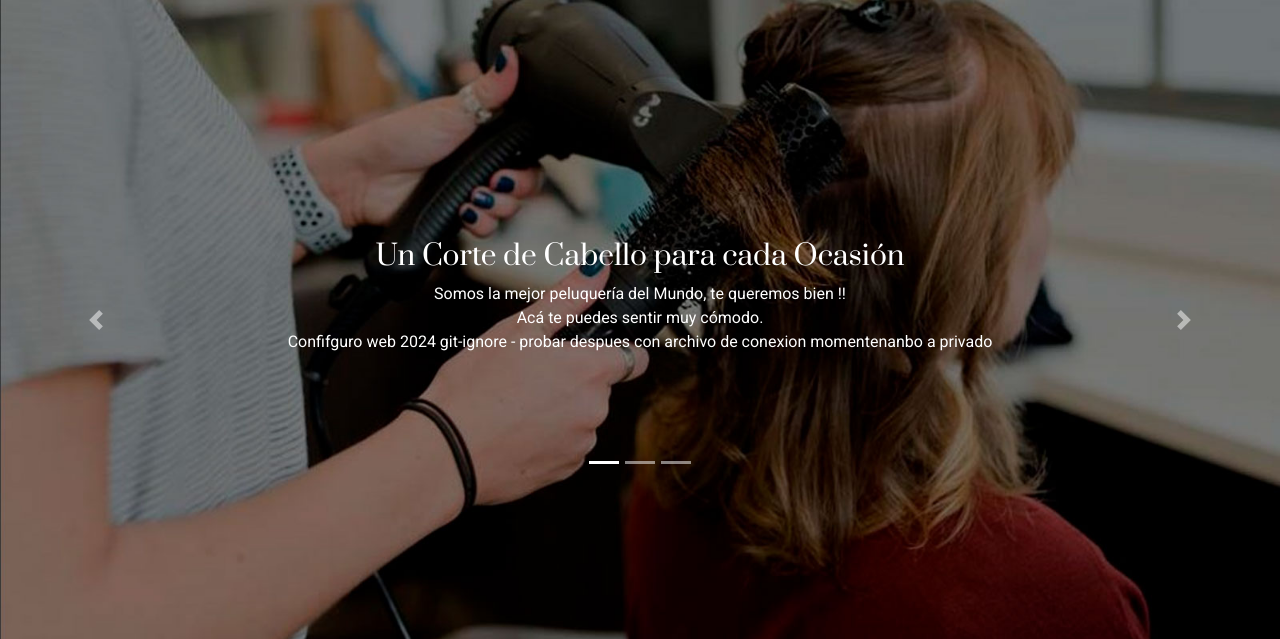
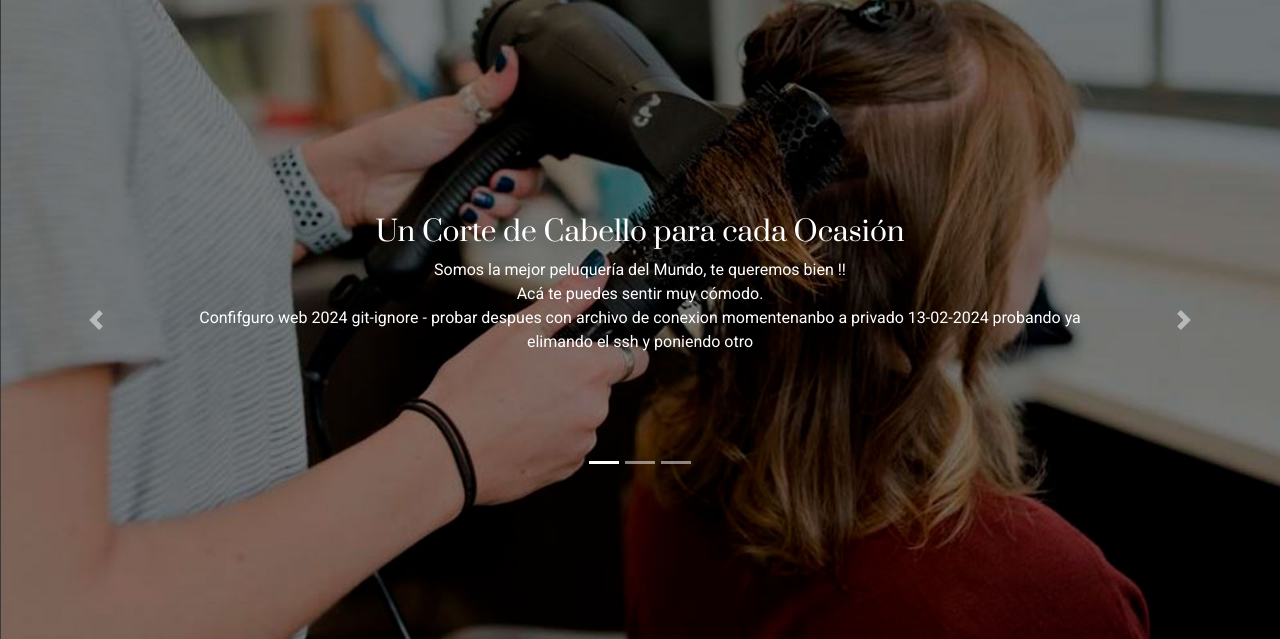
Before and after one commit to fred2020nic/barberia, a PHP site: page / in a window 1280 px wide. Shown: the part 80-719 px from the top of the page. Run offline with PHP 8.4, Linux system fonts and the light colour scheme; data comes from the database, SQL or seed files in the repository; some web fonts are replaced.

Commit message:
quirtanbdo_ssh_para otro

```diff
--- a/index.php
+++ b/index.php
@@ -35,6 +35,8 @@ include "Includes/templates/navbar.php";
 
                            con archivo de conexion momentenanbo
                            a privado
+
+                           13-02-2024 probando ya elimando el ssh y poniendo otro
                         </p>
                     </div>
                 </div>
```
